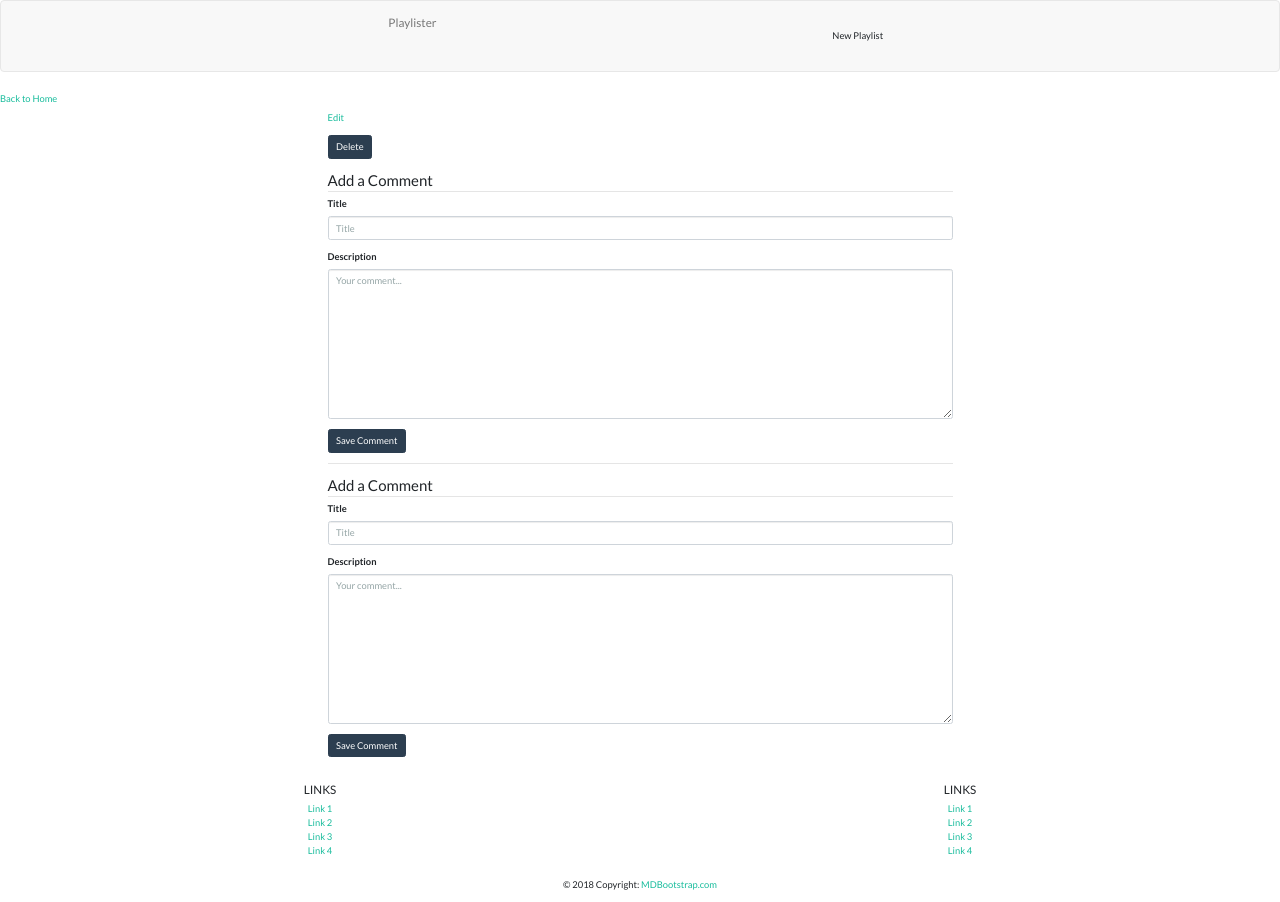
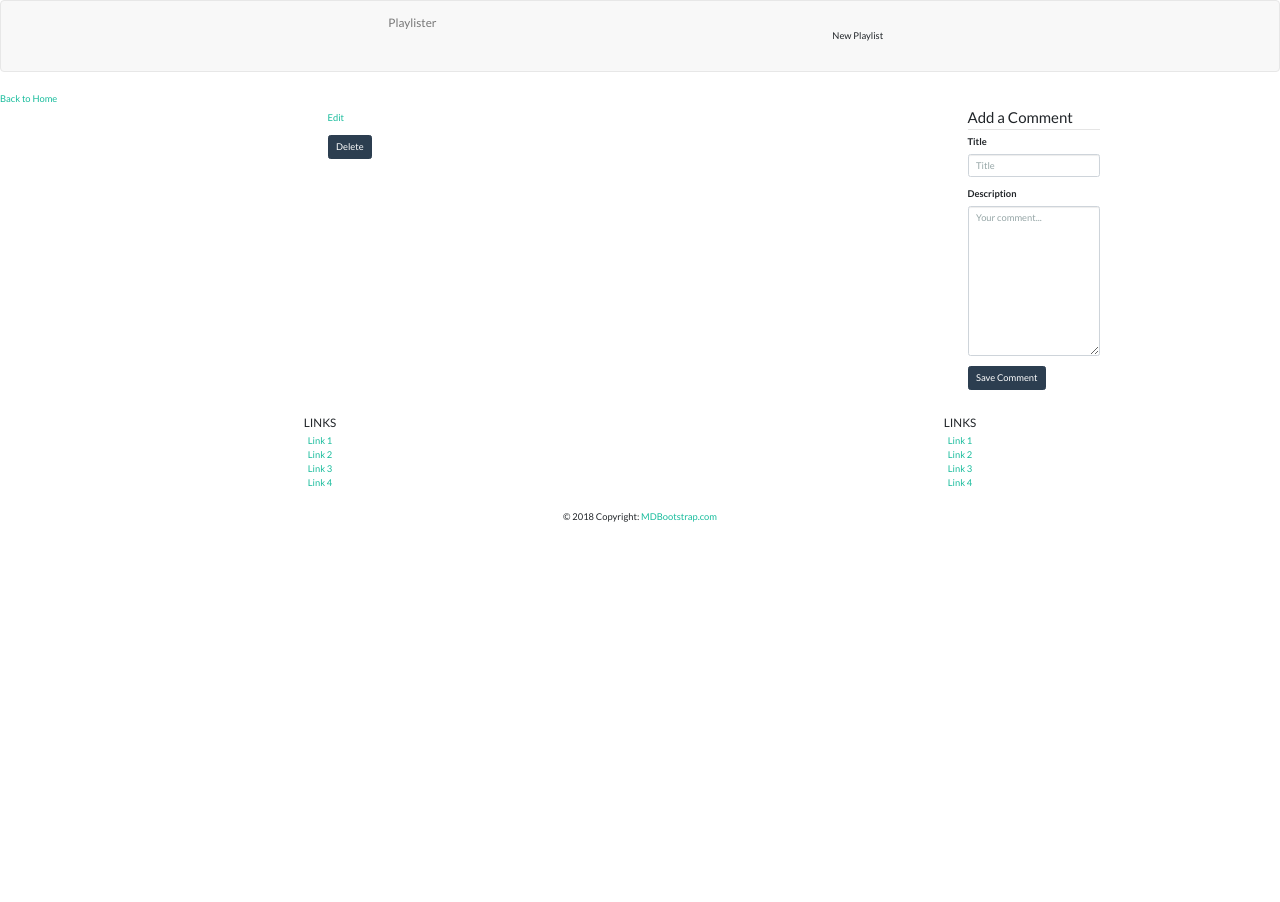
Before and after one commit to adgray09/playlister, a Flask app: template templates/playlists_show.html in a window 1280 px wide. After the commit the page ends 522 px from the top, so only its background shows below. Run offline with Flask 2, Linux system fonts and the light colour scheme; the template is opened without the code that fills it, so the values that code supplies are empty; some libraries are stand-ins or nearby versions.

Commit message:
working?

```diff
--- a/app.py
+++ b/app.py
@@ -9,12 +9,7 @@
 client = MongoClient(host=f'{host}?retryWrites=false')
 db = client.get_default_database()
 playlists = db.playlists
-
 client = MongoClient()
-#db = client.Playlister
-playlists = db.playlists
-#db = client.get_default_database()
-playlists = db.playlists
 comments = db.comments
 
 app = Flask(__name__)
@@ -90,6 +85,13 @@
     playlists.delete_one({'_id': ObjectId(playlist_id)})
     return redirect(url_for('playlists_index'))
 
+@app.route('/playlists/comments/<comment_id>', methods=['POST'])
+def comments_delete(comment_id):
+    """Action to delete a comment."""
+    comment = comments.find_one({'_id': ObjectId(comment_id)})
+    comments.delete_one({'_id': ObjectId(comment_id)})
+    return redirect(url_for('playlists_show', playlist_id=comment.get('playlist_id')))
+
 @app.route('/playlists/comments', methods=['POST'])
 def comments_new():
     """Submit a new comment."""
@@ -99,15 +101,8 @@
         'playlist_id': ObjectId(request.form.get('playlist_id'))
     }
     print(comment)
-
     comment_id = comments.insert_one(comment).inserted_id
     return redirect(url_for('playlists_show', playlist_id=request.form.get('playlist_id')))
 
-@app.route('/playlists/comments/<comment_id>', methods=['POST'])
-def comments_delete(comment_id):
-    """Action to delete a comment."""
-    comment = comments.find_one({'_id': ObjectId(comment_id)})
-    comments.delete_one({'_id': ObjectId(comment_id)})
-    return redirect(url_for('playlists_show', playlist_id=comment.get('playlist_id')))
 if __name__ == '__main__':
   app.run(debug=True, host='0.0.0.0', port=os.environ.get('PORT', 5000))
--- a/templates/base.html
+++ b/templates/base.html
@@ -8,10 +8,6 @@
     <!-- Latest compiled and minified CSS -->
     <link rel='stylesheet' href='https://maxcdn.bootstrapcdn.com/bootstrap/3.3.7/css/bootstrap.min.css'>
     <link rel='stylesheet' href='https://bootswatch.com/4/flatly/bootstrap.min.css'>
-
-
-
-
 
 </head>
 <body>
--- a/templates/partials/comment_form.html
+++ b/templates/partials/comment_form.html
@@ -1,10 +1,6 @@
 <!-- templates/partials/comment_form.html -->
 
-<!-- templates/partials/comment_form.html -->
-
-<!-- templates/partials/comment_form.html -->
-
-<form action='/playlists/comments' method='POST'>
+<form action='/playlists/comments' method='post'>
     <input type='hidden' value='{{ playlist._id }}' name='playlist_id'/>
     <fieldset>
         <legend>Add a Comment</legend>
--- a/templates/playlists_show.html
+++ b/templates/playlists_show.html
@@ -5,8 +5,7 @@
 <a href='/'>Back to Home</a>
 <div class='row'>
     <div class='col-sm-6 col-sm-offset-3'>
-        <!-- templates/playlists_show.html -->
-    <h1>{{playlist.title}}</h1>
+        <h1>{{ playlist.title }}</h1>
         {% if playlist.created_at %}
         <p class='text-muted'>Created on {{ playlist.created_at.strftime('%A, %d %B, %Y') }}
             at {{ playlist.created_at.strftime('%I:%M %p') }}</p>
@@ -18,24 +17,18 @@
             </div></div>
         {% endfor %}
         <p><a href='/playlists/{{ playlist._id }}/edit'>Edit</a></p>
-        <p><form method='POST' action='/playlists/{{playlist._id}}/delete'>
+        <p><form method='POST' action='/playlists/{{ playlist._id }}/delete'>
             <input type='hidden' name='_method' value='DELETE'>
             <button class='btn btn-primary' type='submit'>Delete</button>
         </form></p>
 
+    </div>
+    <!-- Comment form -->
     {% include 'partials/comment_form.html' %}
-
     <hr>
-
     <!-- Show Comments -->
     {% for comment in comments %}
-        {% include 'partials/comment.html' %}
+        {% include 'partials/comments.html' %}
     {% endfor %}
-
-
-    <!-- Comment form -->
-    {% include 'partials/comment_form.html' %}
-
-    </div>
 </div>
 {% endblock %}
--- a/tests.py
+++ b/tests.py
@@ -1,5 +1,4 @@
 from app import app
-
 from unittest import TestCase, main as unittest_main, mock
 from bson.objectid import ObjectId
 
@@ -28,11 +27,13 @@ class PlaylistsTests(TestCase):
         self.client = app.test_client()
 
         app.config['TESTING'] = True
+
     def test_index(self):
         """Test the playlists homepage."""
         result = self.client.get('/')
         self.assertEqual(result.status, '200 OK')
         self.assertIn(b'Playlist', result.data)
+
     def test_new(self):
         """Test the new playlist creation page."""
         result = self.client.get('/playlists/new')
```
Also changed, not shown: templates/partials/playlists_form.html (indentation only). Lines whose indentation alone changed are shown as unchanged.
